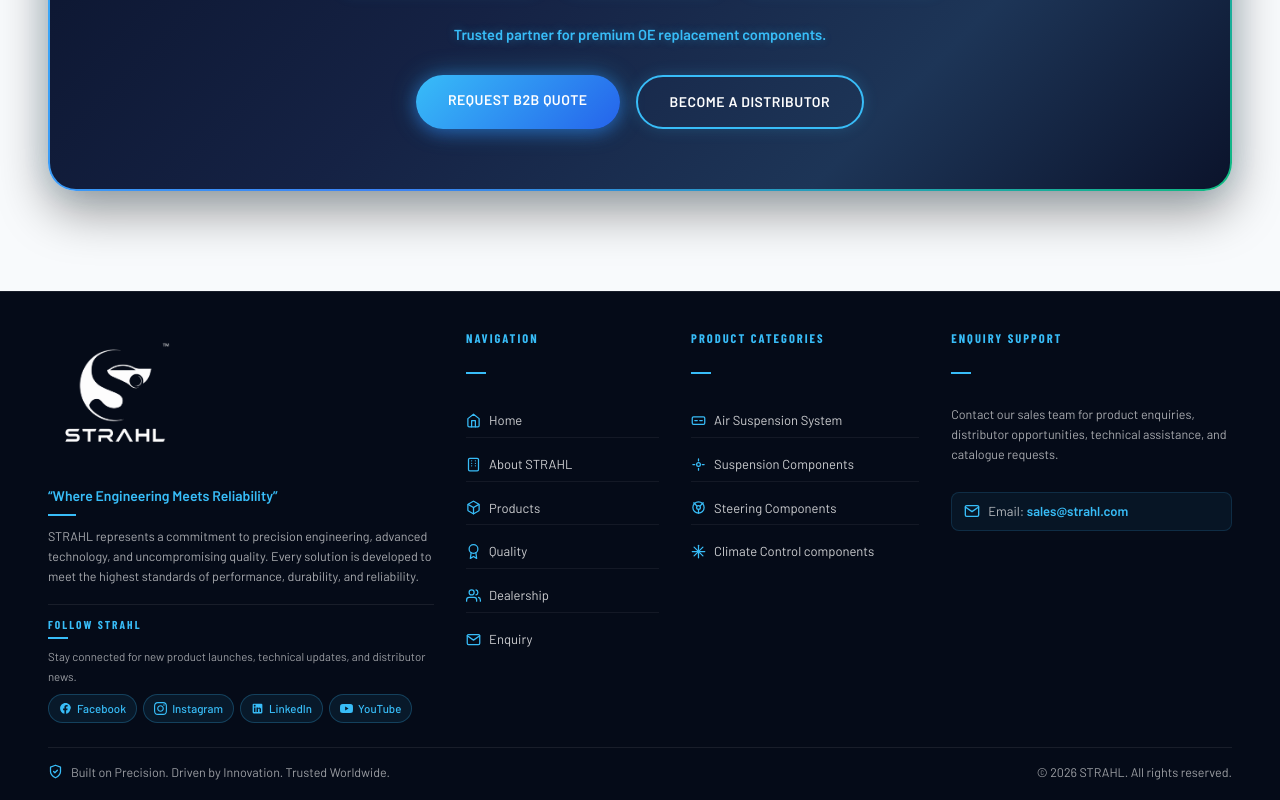
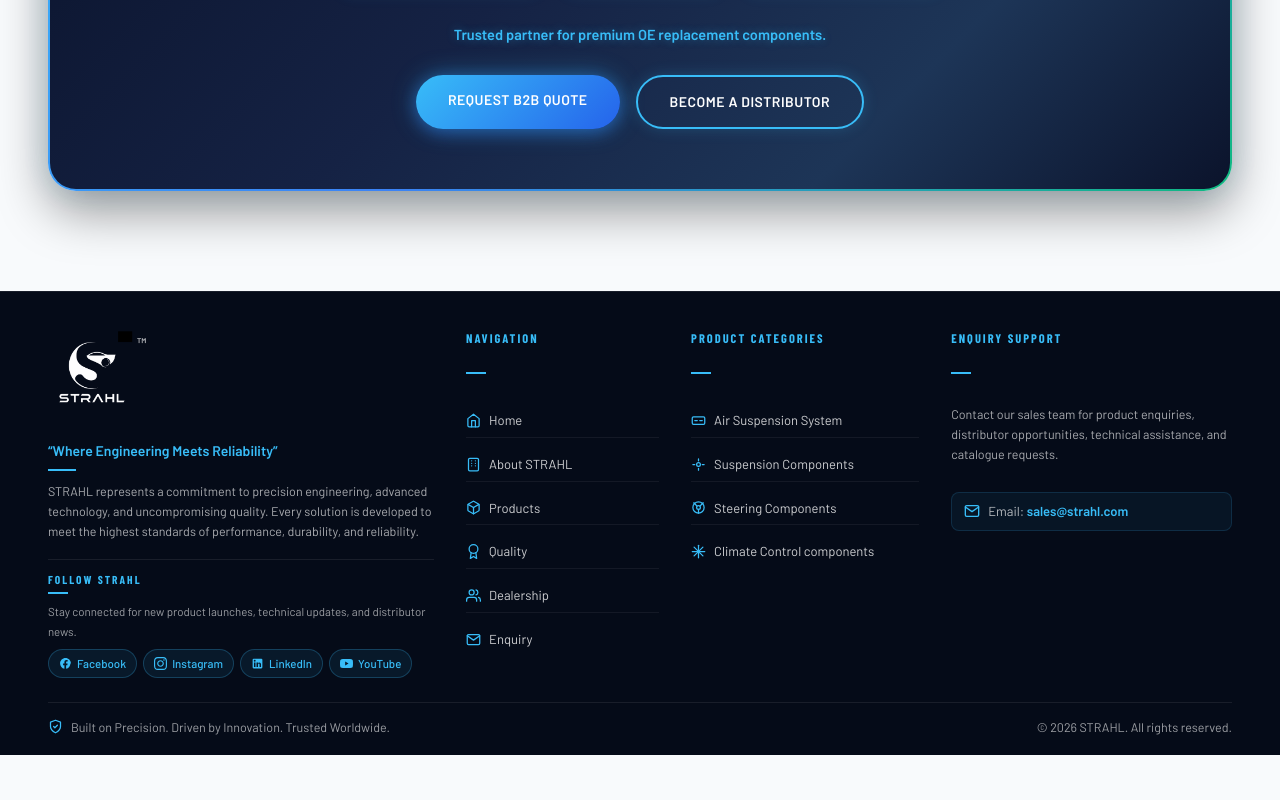
Before and after one commit to strahlautomotive-beep/strahlwebite, a Next.js app: page / in a window 1280 px wide. Shown: the part 3026-3826 px from the top of the page. After the commit the page ends 3781 px from the top, so only its background shows below. Built offline with nearby package versions, Linux system fonts and the light colour scheme.

Commit message:
Blackout TM in image, revert logo size and add TM in code

```diff
--- a/src/components/Footer.js
+++ b/src/components/Footer.js
@@ -8,14 +8,15 @@
         {/* COLUMN 1: BRAND SUMMARY & FOLLOW STRAHL */}
         <div className="footer-col" style={{ gap: "10px" }}>
           <div className="footer-logo">
-            <div style={{ marginBottom: "16px", display: "inline-flex" }}>
+            <div style={{ marginBottom: "16px", display: "inline-flex", alignItems: "flex-start" }}>
               <Image
                 src="/images/footer white.png"
                 alt="STRAHL Logo"
-                width={150}
-                height={150}
-                style={{ height: "auto", width: "130px", objectFit: "contain" }}
+                width={100}
+                height={100}
+                style={{ height: "auto", width: "85px", objectFit: "contain" }}
               />
+              <span style={{ fontSize: "14px", fontWeight: "700", marginLeft: "4px", marginTop: "4px", color: "rgba(255, 255, 255, 0.7)" }}>™</span>
             </div>
           </div>
 
```
Also changed, not shown: public/images/footer white.png.
